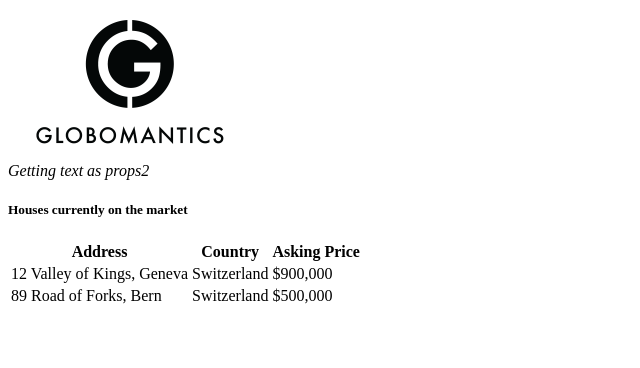
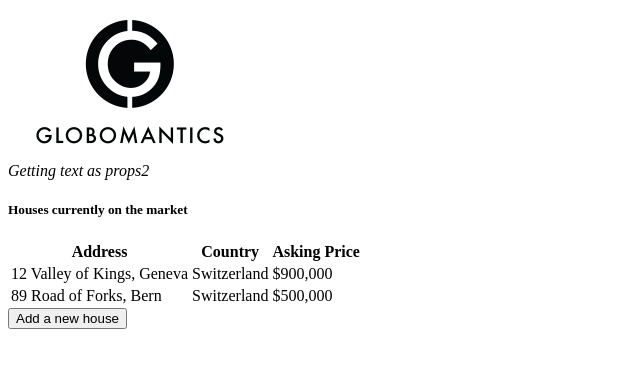
Before and after one commit to fabiobenavides/react18-funda-globomanticsfb, a Next.js app: page / in a window 1280 px wide. Shown: the top 368 px of the page, without its empty margins (0-640 px from the left). Built offline with nearby package versions, Linux system fonts and the light colour scheme.

Commit message:
Using some state

```diff
--- a/components/HouseList.js
+++ b/components/HouseList.js
@@ -1,4 +1,4 @@
-import React from 'react'
+import React, { useState } from 'react'
 import HouseRow from './HouseRow';
 
 const houseArray = [
@@ -18,6 +18,21 @@ const houseArray = [
 
 
 export default function HouseList() {
+
+  const [houses, setHouses] = useState(houseArray);
+  const [counter, setCounter] = useState(0);
+
+  const addHouse = () => {
+    setHouses([...houses, {
+      id: counter,
+      address: counter + "90210 Beverly Hills",
+      country: "Los Angeles",
+      price: 250000,
+    }]);
+    setCounter(current => counter + 1); //use current is recommended
+  }
+
+
   return (
     <>
       <div className="row mb-2">
@@ -34,11 +49,14 @@ export default function HouseList() {
           </tr>
         </thead>
         <tbody>
-            {houseArray.map(h => (
+            {houses.map(h => (
                 <HouseRow key={h.id} house={h} />
             ))}
         </tbody>
       </table>
+      <button className='btn btn-primary' onClick={addHouse}>
+            Add a new house
+      </button>
     </>
   )
 }
```
